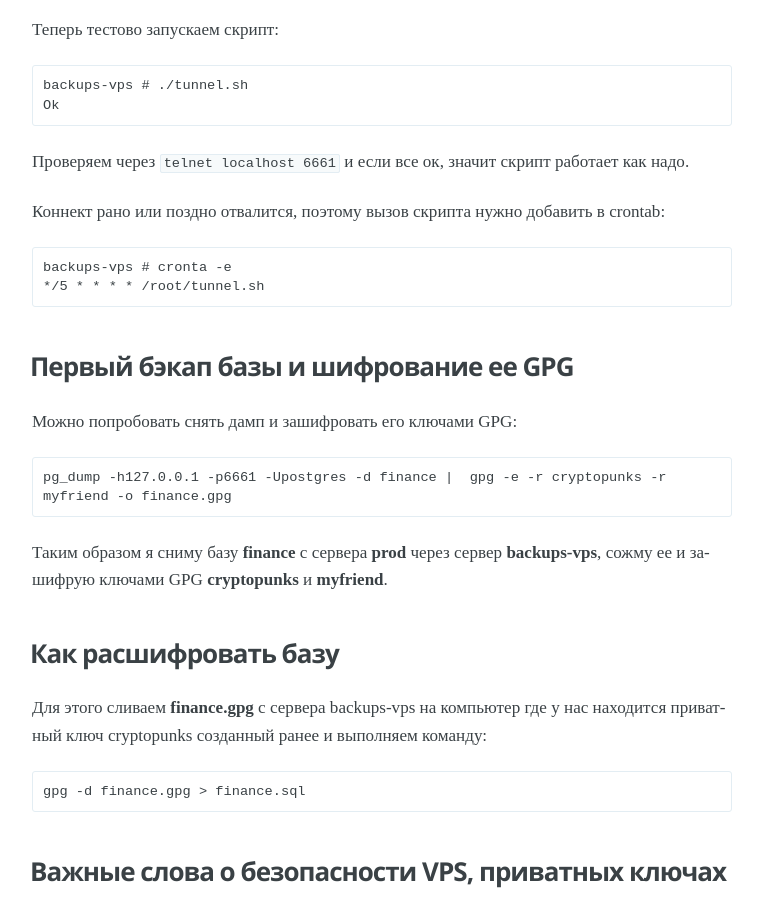
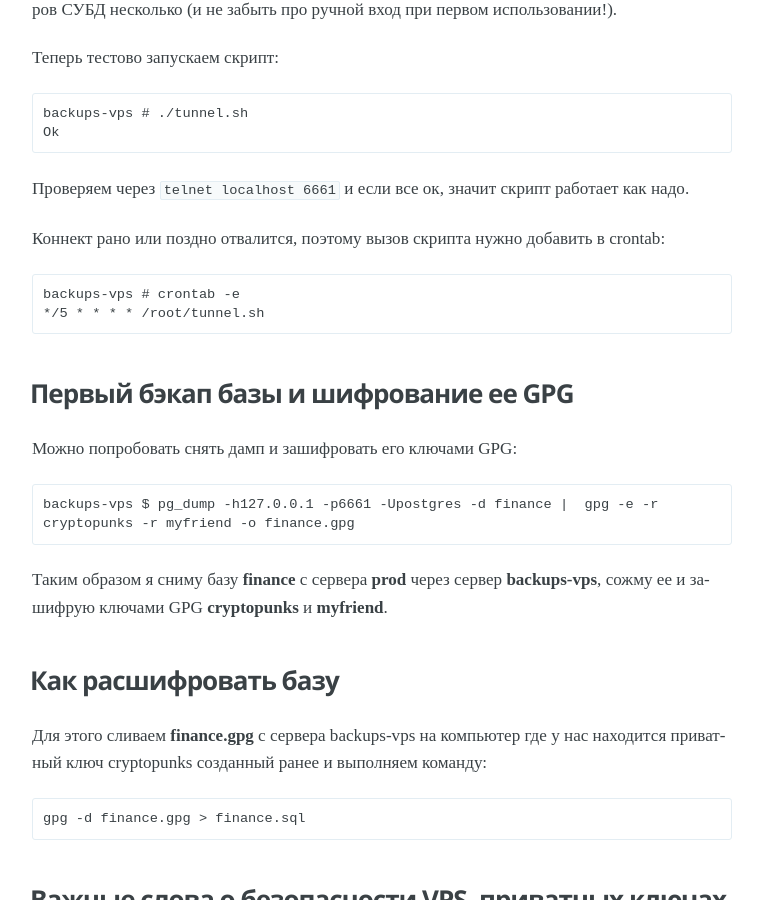
Before and after one commit to cryptopunks/cryptopunks.github.io, a Jekyll site: the page built from _posts/2024-02-05-secure-dbms-backup-scheme.markdown, in a window 1280 px wide and 900 px high, scrolled down 4900 px. Shown: the whole window, without its empty margins (258-1021 px from the left). Built offline with Jekyll 4.4.1, drawn with Linux system fonts in a browser that asks for light colours.

````diff
--- a/_posts/2024-02-05-safe-scheme-for-creating-and-storing-backups.markdown
+++ b/_posts/2024-02-05-secure-dbms-backup-scheme.markdown
@@ -82,7 +82,7 @@
 
 Чтобы далее не запутаться давай введем обозначения:
 
-**backups-vps** - это машина, которая будет ходить на сервера и собирать бэкапы. На ней же будут публичные ключи GPG для шифрования дампов.
+**backups-vps** - это машина, которая будет ходить на сервера и собирать бэкапы. На ней же будут публичные ключи GPG для шифрования дампов.<br>
 **prod** - пример сервера с PostgreSQL на который будет ходить наша машинка backups-vps и собирать бэкапы.
 
 
@@ -201,7 +201,7 @@
 Коннект рано или поздно отвалится, поэтому вызов скрипта нужно добавить в crontab:
 
 ```
-backups-vps # cronta -e
+backups-vps # crontab -e
 */5 * * * * /root/tunnel.sh
 ```
 
@@ -210,7 +210,7 @@
 Можно попробовать снять дамп и зашифровать его ключами GPG:
 
 ```
-pg_dump -h127.0.0.1 -p6661 -Upostgres -d finance |  gpg -e -r cryptopunks -r myfriend -o finance.gpg
+backups-vps $ pg_dump -h127.0.0.1 -p6661 -Upostgres -d finance |  gpg -e -r cryptopunks -r myfriend -o finance.gpg
 ```
 
 Таким образом я сниму базу **finance** с сервера **prod** через сервер **backups-vps**, сожму ее и зашифрую ключами GPG **cryptopunks** и **myfriend**.
````
